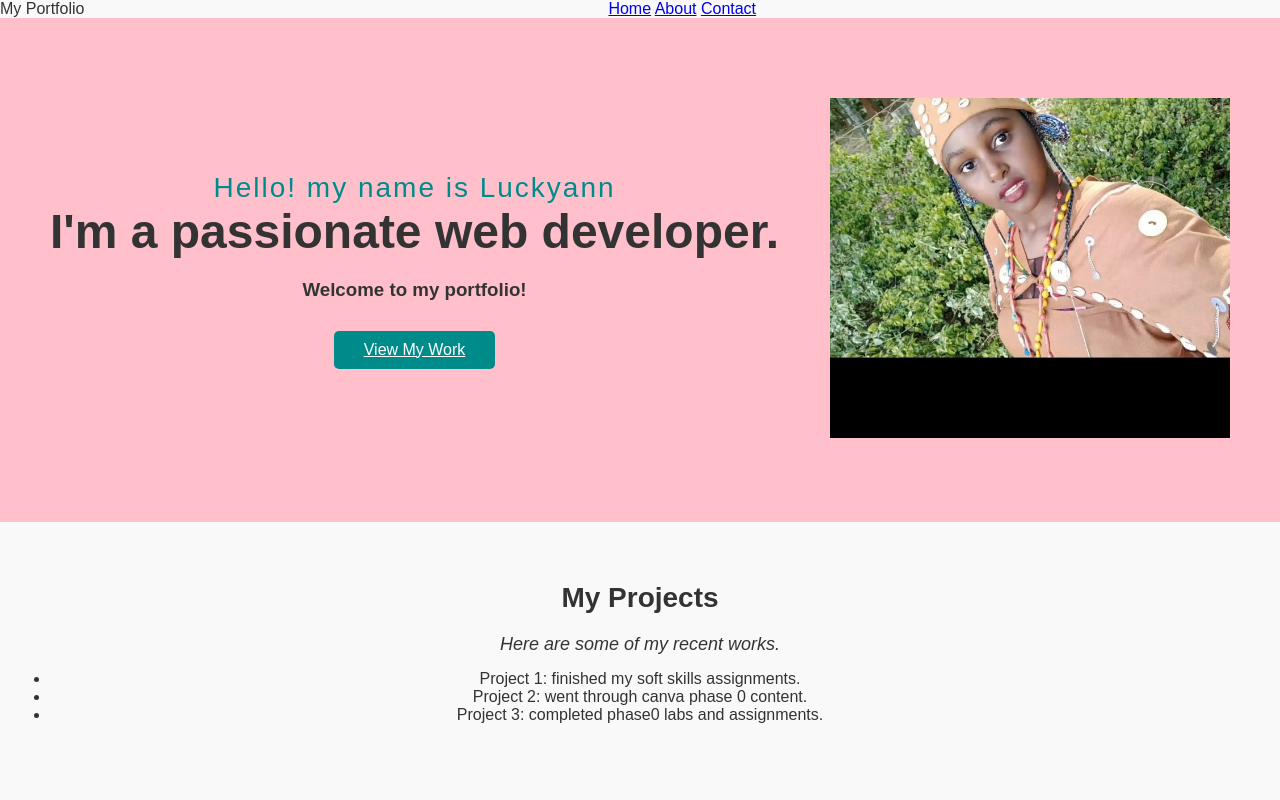
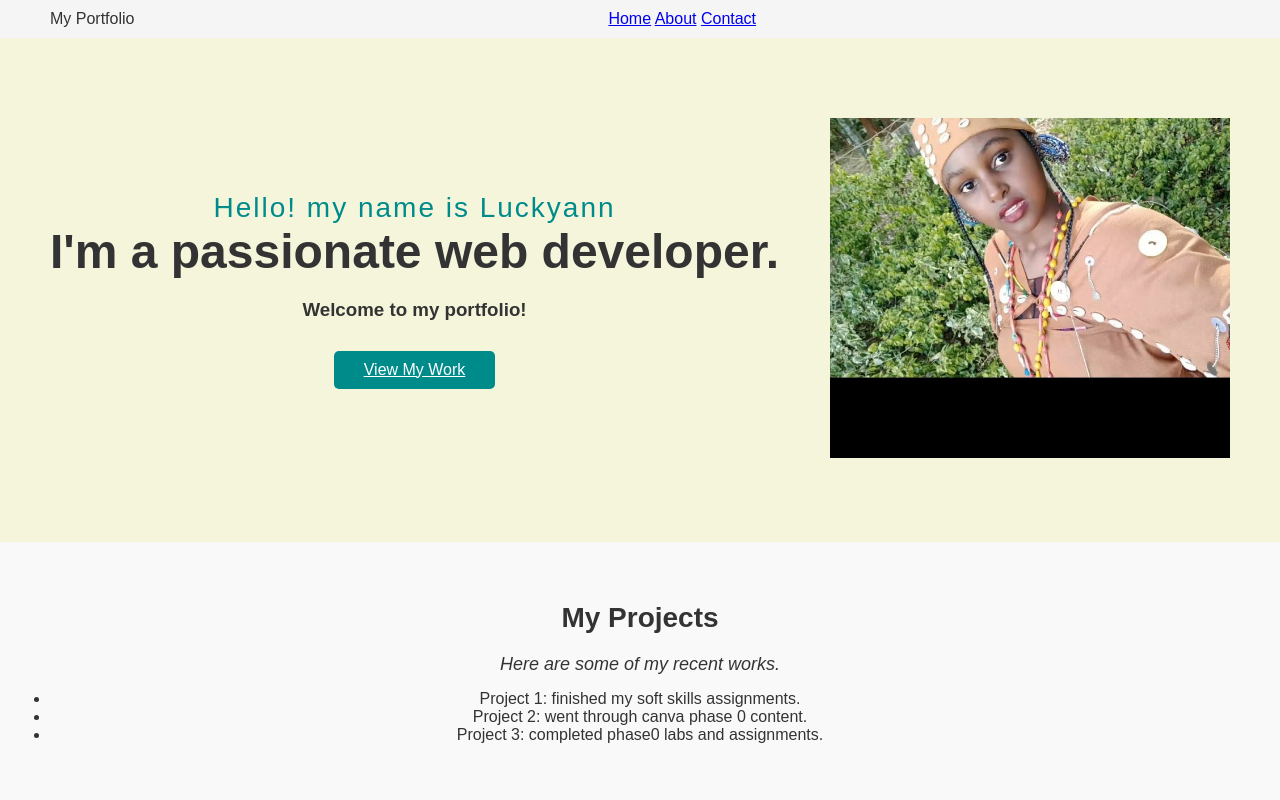
Before and after one commit to Luckyann001/personal-portfolio, a plain HTML site: page index.html in a window 1280 px wide. Shown: the top 800 px of the page. Drawn offline with Linux system fonts and the light colour scheme.

Commit message:
add changes

```diff
--- a/style.css
+++ b/style.css
@@ -17,13 +17,14 @@ header {
     justify-content: space-between;
     align-items: center;
     text-align: center;
-
+    background: whitesmoke;
+    padding: 10px 50px
 }
 .nav-links p{
     color: white;
     text-align: center;
     display: flex;
-    justify-content: space space-between;
+    justify-content: space-between;
 }
 .logo {
     float: left;
@@ -32,7 +33,7 @@ header {
     display: flex;
     justify-content: space-between;
     align-items: center;
-    background: pink;
+    background: beige;
     padding: 80px 50px;
     text-align: center;
 }
@@ -69,8 +70,8 @@ header {
 .projects {
     padding : 60px 50px;
     text-align: center;
-    background-color: #grey;
-}
+    background-color: # grey;
+ }
 .projects h2 {
     margin-bottom: 20px;
     font-size: 28px;
```
